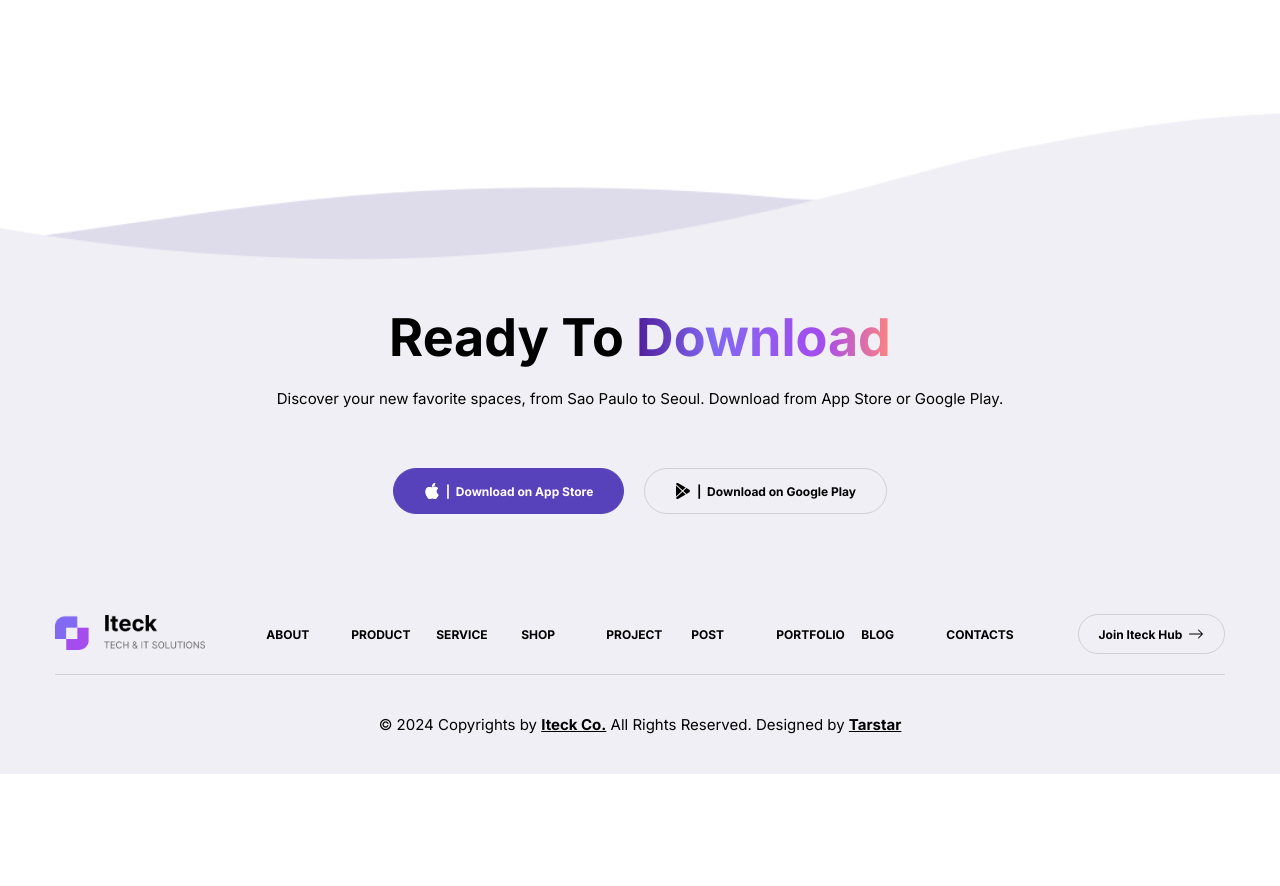
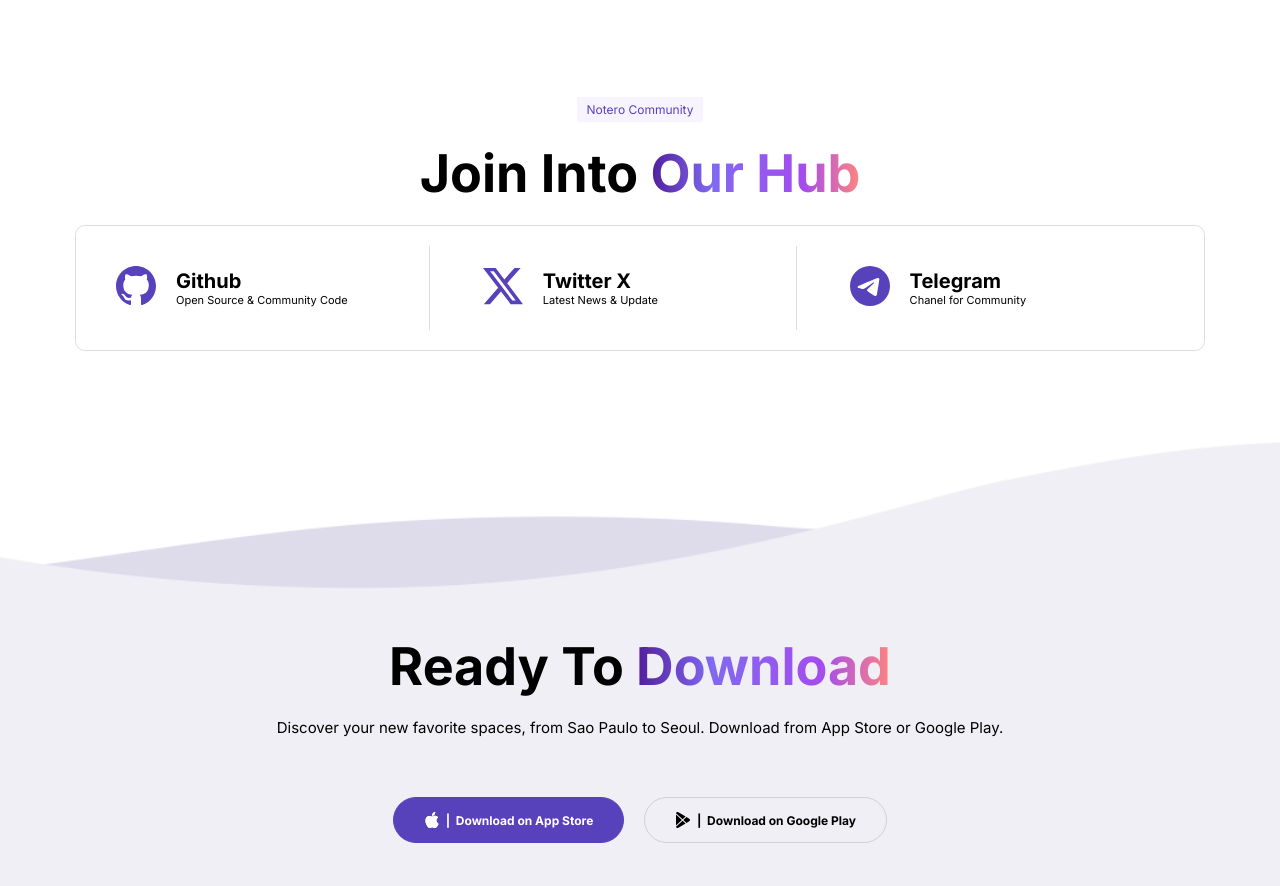
Before and after one commit to Taromtiger/Iteck, a website built with Vite: page index.html in a window 1280 px wide. Shown: the part 6880-7766 px from the top of the page. Before the commit the page ends 7654 px from the top, so only its background shows below. Built offline with nearby package versions, Linux system fonts and the light colour scheme.

Commit message:
section community

```diff
--- a/index.html
+++ b/index.html
@@ -1484,6 +1484,96 @@
           </div>
         </div>
       </section>
+
+      <section class="community">
+        <div class="container community__container">
+          <p class="text_with-bg">Notero Community</p>
+          <p class="text_biggest">
+            Join Into
+            <span class="text_gradient">Our Hub</span>
+          </p>
+          <ul class="community__list">
+            <li class="community__item">
+              <a
+                href="https://github.com/"
+                target="_blank"
+                class="community__social"
+              >
+                <div class="community__icon">
+                  <svg
+                    xmlns="http://www.w3.org/2000/svg"
+                    width="16"
+                    height="16"
+                    fill="currentColor"
+                    class="bi bi-github"
+                    viewBox="0 0 16 16"
+                  >
+                    <path
+                      d="M8 0C3.58 0 0 3.58 0 8c0 3.54 2.29 6.53 5.47 7.59.4.07.55-.17.55-.38 0-.19-.01-.82-.01-1.49-2.01.37-2.53-.49-2.69-.94-.09-.23-.48-.94-.82-1.13-.28-.15-.68-.52-.01-.53.63-.01 1.08.58 1.23.82.72 1.21 1.87.87 2.33.66.07-.52.28-.87.51-1.07-1.78-.2-3.64-.89-3.64-3.95 0-.87.31-1.59.82-2.15-.08-.2-.36-1.02.08-2.12 0 0 .67-.21 2.2.82.64-.18 1.32-.27 2-.27s1.36.09 2 .27c1.53-1.04 2.2-.82 2.2-.82.44 1.1.16 1.92.08 2.12.51.56.82 1.27.82 2.15 0 3.07-1.87 3.75-3.65 3.95.29.25.54.73.54 1.48 0 1.07-.01 1.93-.01 2.2 0 .21.15.46.55.38A8.01 8.01 0 0 0 16 8c0-4.42-3.58-8-8-8"
+                    />
+                  </svg>
+                </div>
+                <div class="community__descr">
+                  <p class="text_bigger">Github</p>
+                  <p class="text_smallest">Open Source & Community Code</p>
+                </div>
+              </a>
+            </li>
+            <li class="community__item">
+              <a
+                href="https://twitter.com/?lang=uk"
+                target="_blank"
+                class="community__social"
+              >
+                <div class="community__icon">
+                  <svg
+                    xmlns="http://www.w3.org/2000/svg"
+                    width="16"
+                    height="16"
+                    fill="currentColor"
+                    class="bi bi-twitter-x"
+                    viewBox="0 0 16 16"
+                  >
+                    <path
+                      d="M12.6.75h2.454l-5.36 6.142L16 15.25h-4.937l-3.867-5.07-4.425 5.07H.316l5.733-6.57L0 .75h5.063l3.495 4.633L12.601.75Zm-.86 13.028h1.36L4.323 2.145H2.865z"
+                    />
+                  </svg>
+                </div>
+                <div class="community__descr">
+                  <p class="text_bigger">Twitter X</p>
+                  <p class="text_smallest">Latest News & Update</p>
+                </div>
+              </a>
+            </li>
+            <li class="community__item">
+              <a
+                href="https://web.telegram.org/a/"
+                target="_blank"
+                class="community__social"
+              >
+                <div class="community__icon">
+                  <svg
+                    xmlns="http://www.w3.org/2000/svg"
+                    width="16"
+                    height="16"
+                    fill="currentColor"
+                    class="bi bi-telegram"
+                    viewBox="0 0 16 16"
+                  >
+                    <path
+                      d="M16 8A8 8 0 1 1 0 8a8 8 0 0 1 16 0M8.287 5.906q-1.168.486-4.666 2.01-.567.225-.595.442c-.03.243.275.339.69.47l.175.055c.408.133.958.288 1.243.294q.39.01.868-.32 3.269-2.206 3.374-2.23c.05-.012.12-.026.166.016s.042.12.037.141c-.03.129-1.227 1.241-1.846 1.817-.193.18-.33.307-.358.336a8 8 0 0 1-.188.186c-.38.366-.664.64.015 1.088.327.216.589.393.85.571.284.194.568.387.936.629q.14.092.27.187c.331.236.63.448.997.414.214-.02.435-.22.547-.82.265-1.417.786-4.486.906-5.751a1.4 1.4 0 0 0-.013-.315.34.34 0 0 0-.114-.217.53.53 0 0 0-.31-.093c-.3.005-.763.166-2.984 1.09"
+                    />
+                  </svg>
+                </div>
+                <div class="community__descr">
+                  <p class="text_bigger">Telegram</p>
+                  <p class="text_smallest">Chanel for Community</p>
+                </div>
+              </a>
+            </li>
+          </ul>
+        </div>
+      </section>
     </main>
 
     <footer>
--- /dev/null
+++ b/pages/initial/community.scss
@@ -0,0 +1,64 @@
+@use 'styles/variables' as var;
+
+.community {
+  margin-bottom: 75px;
+  &__container {
+    display: flex;
+    flex-direction: column;
+    align-items: center;
+    gap: var(--gap);
+  }
+
+  &__content {
+    display: flex;
+    gap: var(--gap);
+  }
+
+  &__list {
+    width: 100%;
+    padding: var(--gap) calc(var(--gap) * 2);
+    display: flex;
+    justify-content: space-between;
+    border: 1px solid var(--grey-color);
+    border-radius: 10px;
+
+    @media (max-width: var.$tablet) {
+      flex-direction: column;
+    }
+  }
+
+  &__item {
+    padding-top: 20px;
+    padding-right: 10px;
+    padding-bottom: 20px;
+    width: 30%;
+    &:not(:last-child) {
+      border-right: 1px solid var(--grey-color);
+    }
+
+    @media (max-width: var.$mobile) {
+      width: 100%;
+    }
+
+    @media (max-width: var.$tablet) {
+      &:not(:last-child) {
+        border-right: none;
+      }
+    }
+  }
+
+  &__social {
+    display: flex;
+    align-items: center;
+  }
+
+  &__icon {
+    margin-right: var(--gap);
+
+    svg {
+      width: 40px;
+      height: 40px;
+      fill: var(--violett-color);
+    }
+  }
+}
--- a/pages/initial/index.scss
+++ b/pages/initial/index.scss
@@ -9,3 +9,4 @@
 @use 'testimonials';
 @use 'pricing';
 @use 'support';
+@use 'community';
--- a/styles/colors.scss
+++ b/styles/colors.scss
@@ -6,4 +6,11 @@
   --blue-color: #0a58ca;
   --creame-color: #f0eff5;
   --yellow-color: #fdb900;
+
+  --linear-gradient: linear-gradient(
+    90deg,
+    rgba(80, 30, 156, 1) 0%,
+    rgba(129, 105, 241, 1) 50%,
+    rgba(255, 132, 127, 1) 100%
+  );
 }
```
